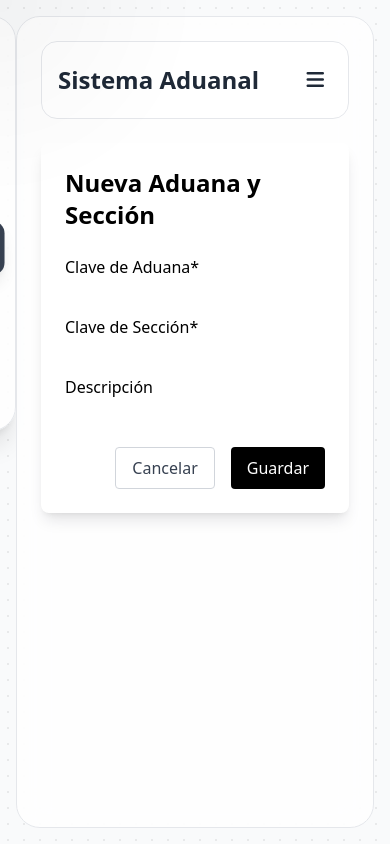
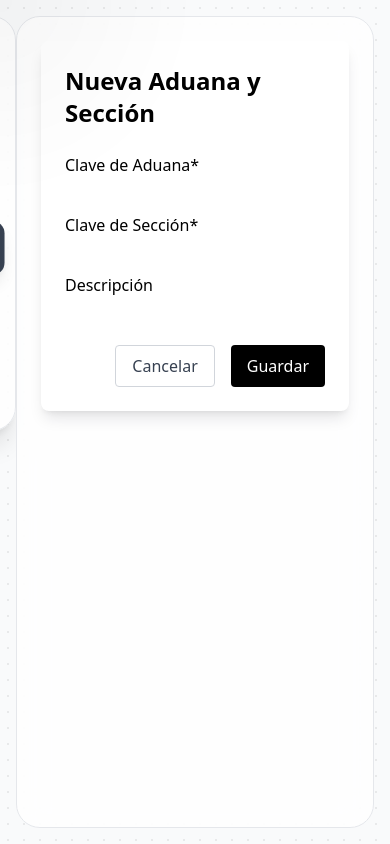
Before and after one commit to Idlaviv17/django_crud, a Django app: page /customs_app/aduanas/nuevo/ in a window 390 px wide. Run offline with Django 5.2, Linux system fonts and the light colour scheme; the visitor is signed in with stand-in values (Sample User, id 1); some libraries are stand-ins or nearby versions.

Commit message:
Delete old toggle sidebar

```diff
--- a/templates/base.html
+++ b/templates/base.html
@@ -104,13 +104,6 @@
             </div>
 
             <div class="flex-1 bg-white/80 backdrop-blur-lg rounded-3xl p-6 border border-gray-200">
-                <div class="bg-white/80 backdrop-blur-lg text-gray-800 p-4 md:hidden flex justify-between items-center rounded-2xl mb-6 border border-gray-200">
-                    <h1 class="text-2xl font-bold">Sistema Aduanal</h1>
-                    <button id="sidebar-toggle" class="text-gray-800 focus:outline-none hover:bg-gray-100 p-2 rounded-xl transition duration-200">
-                        <i class="fas fa-bars text-xl"></i>
-                    </button>
-                </div>
-
                 <main class="container mx-auto">
                     {% if messages %}
                     <div class="messages mb-4">
@@ -130,22 +123,6 @@
     </div>
 
     <script>
-        const sidebarToggle = document.getElementById('sidebar-toggle');
-        const sidebar = document.getElementById('sidebar');
-        const pageContent = document.querySelector('main');
-
-        if (sidebarToggle && sidebar) {
-            sidebarToggle.addEventListener('click', () => {
-                sidebar.classList.toggle('-translate-x-full');
-            });
-
-            pageContent.addEventListener('click', () => {
-                if (window.innerWidth < 768) {
-                    sidebar.classList.add('-translate-x-full');
-                }
-            });
-        }
-
         const cursorHighlight = document.getElementById('cursor-highlight');
 
         document.addEventListener('mousemove', (e) => {
```
